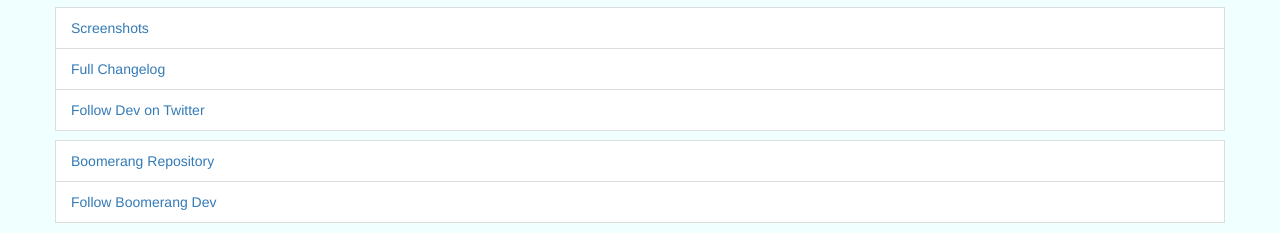
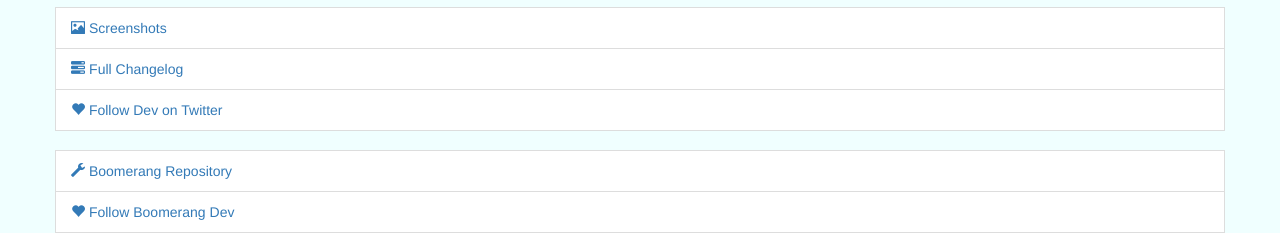
Before and after one commit to jengel3/boomerang.jakes.site, a plain HTML site: page depictions/index.html in a window 1280 px wide. Shown: the part 1107-1340 px from the top of the page. Drawn offline with nearby package versions, Linux system fonts and the light colour scheme.

Commit message:
More testing

```diff
--- a/depictions/index.html
+++ b/depictions/index.html
@@ -33,8 +33,11 @@
 		.subshots:nth-child(1) {
 			margin-bottom: 10px;
 		}
-		.package-buttons, .repo-buttons {
+		.package-buttons {
 			margin-top: 10px;
+		}
+		.repo-buttons {
+			margin-top: 20px;
 		}
 		a:link, a:visited, a:hover {
 			text-decoration: none;
@@ -76,16 +79,16 @@
 
 		<div class="row package-buttons">
 			<ul class="list-group">
-			  <a href="screenshots"><li class="list-group-item">Screenshots</li></a>
-			  <a href="changelog"><li class="list-group-item">Full Changelog</li></a>
-			  <a href="https://twitter.com/itsjake88"><li class="list-group-item">Follow Dev on Twitter</li></a>
+			  <a href="screenshots"><li class="list-group-item"><span class="glyphicon glyphicon-picture"></span> Screenshots</li></a>
+			  <a href="changelog"><li class="list-group-item"><span class="glyphicon glyphicon-tasks"></span> Full Changelog</li></a>
+			  <a href="https://twitter.com/itsjake88"><li class="list-group-item"><span class="glyphicon glyphicon-heart"></span> Follow Dev on Twitter</li></a>
 			</ul>
 		</div>
 
 		<div class="row repo-buttons">
 			<ul class="list-group">
-			  <a href="https://github.com/Jake0oo0/boomerang"><li class="list-group-item">Boomerang Repository</li></a>
-			  <a href="https://twitter.com/itsjake88"><li class="list-group-item">Follow Boomerang Dev</li></a>
+			  <a href="https://github.com/Jake0oo0/boomerang"><li class="list-group-item"><span class="glyphicon glyphicon-wrench"></span> Boomerang Repository</li></a>
+			  <a href="https://twitter.com/itsjake88"><li class="list-group-item"><span class="glyphicon glyphicon-heart"></span> Follow Boomerang Dev</li></a>
 			</ul>
 		</div>
 
```
